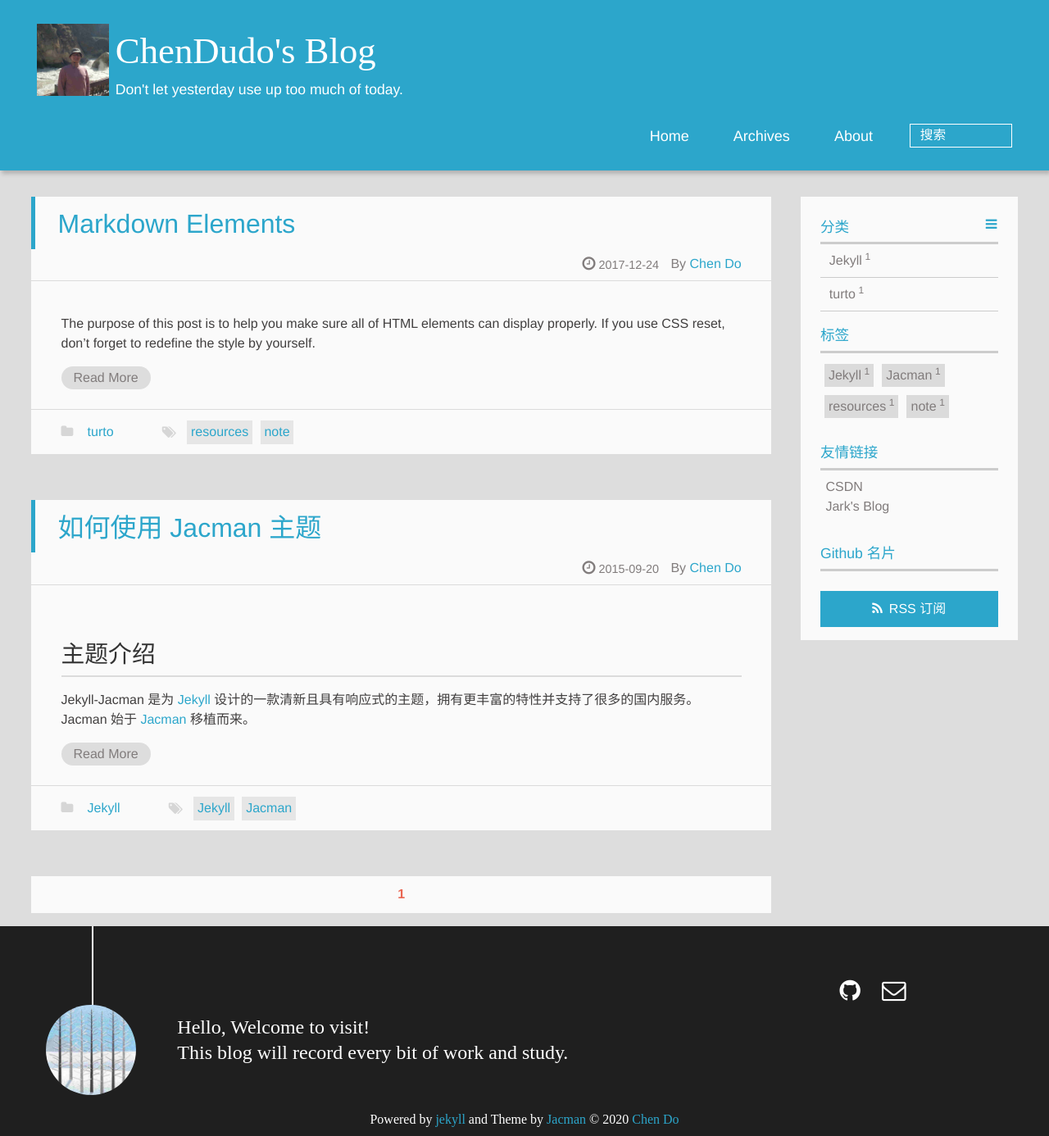
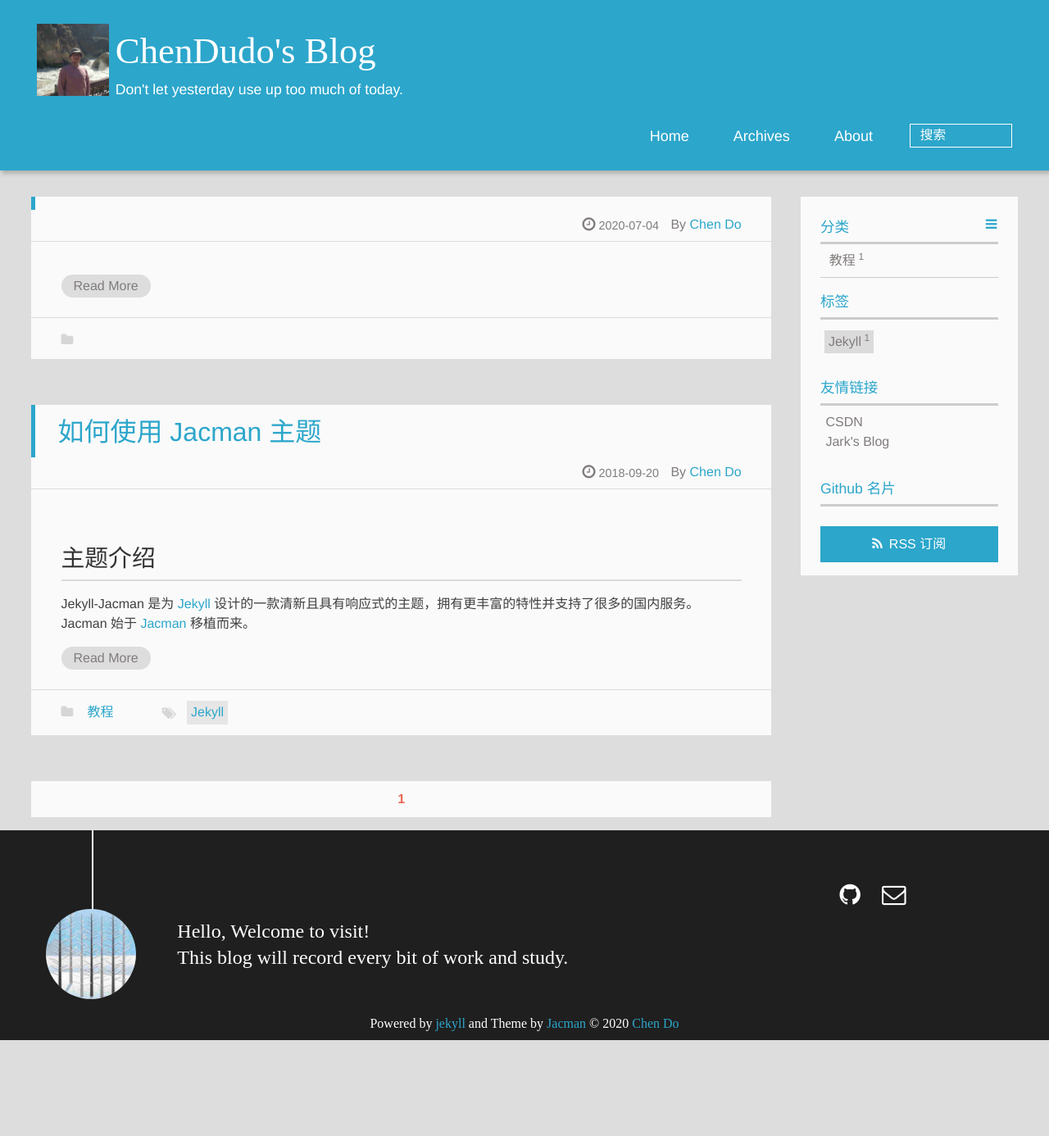
Before and after one commit to ChenDudo/chendudo.github.io, a Jekyll site: the page built from index.html, in a window 1280 px wide. Shown: the whole page at 82% size. Built offline with Jekyll 4.4.1, drawn with Linux system fonts in a browser that asks for light colours; a script that is not in the unit is left out; the list of posts is cut into pages by our own code; after the commit the page ends 1269 px from its top, so only the background shows below that.

Commit message:
update pic and readme

```diff
--- a/_posts/2015-09-20-how-to-use-jacman.md
+++ b/_posts/2018-09-20-how-to-use-jacman.md
@@ -3,8 +3,7 @@
 title: 如何使用 Jacman 主题
 tags:
 - Jekyll
-- Jacman
-categories: Jekyll
+categories: 教程
 description: Jacman 是一款扁平化，有着响应式设计的 Jekyll 主题。本站正式使用了 Jacman 主题。Jacman 基于 Jacman 的 Hexo 主题修改而来。你可以前往本站和 Demo 预览更多关于本主题的更多效果。如果你有任何问题或意见欢迎到 GitHub 发表 issue。
 ---
 ## 主题介绍
--- a/_posts/2017-12-24-markdown-elements.md
+++ b/_posts/2019-12-24-markdown-elements.md
@@ -1,9 +1,9 @@
 ---
 title: Markdown Elements
 date: 2017-12-24 23:29:08
-tags: [resources, note]
+tags: [element]]
 categories:
-- turto
+- 教程
 link: http://www.google.com/
 description: This blog contain all markdown elements. 文本元素全集。
 ---
```
Also changed, not shown: assets/img/author.jpg.
